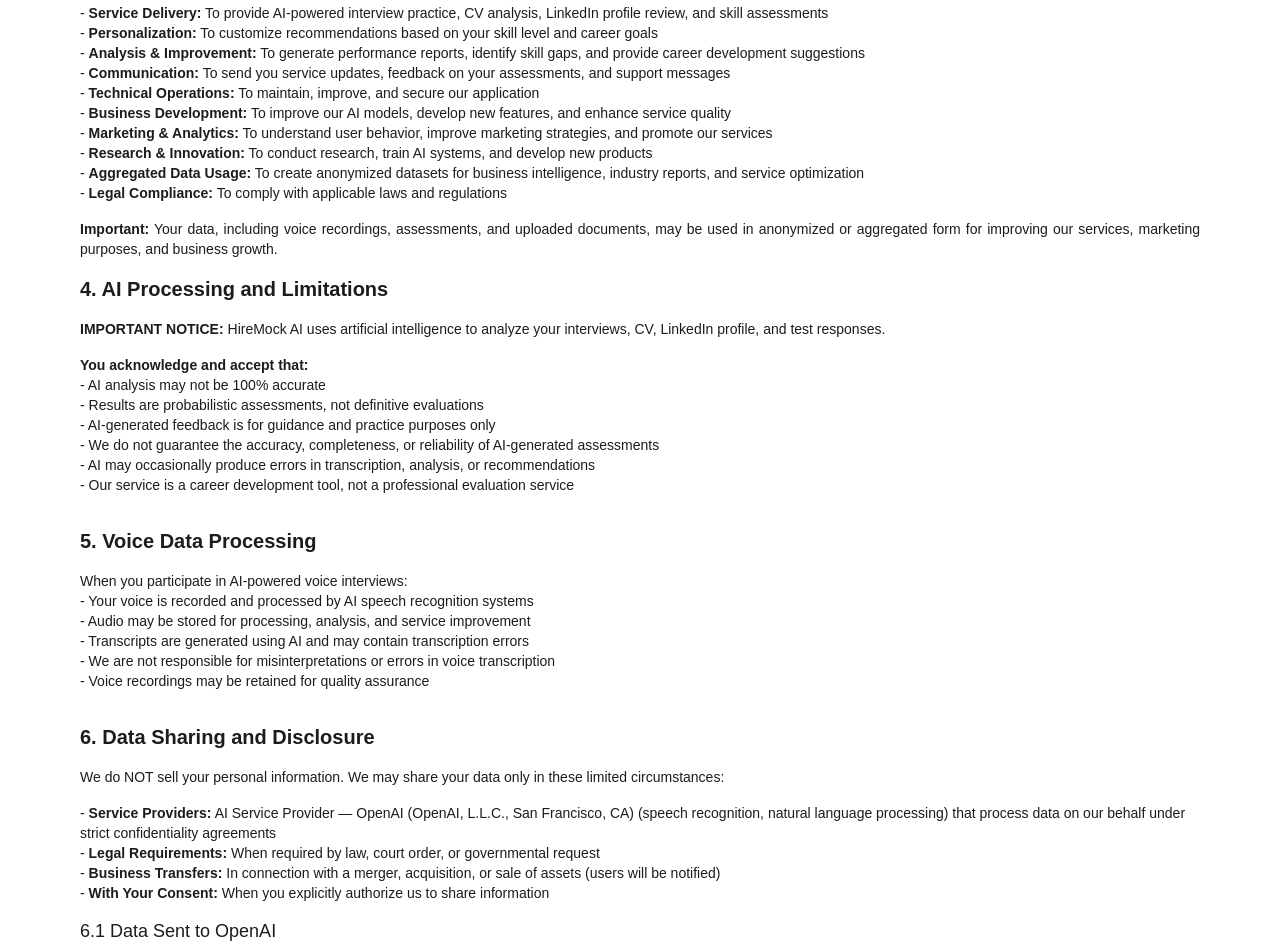
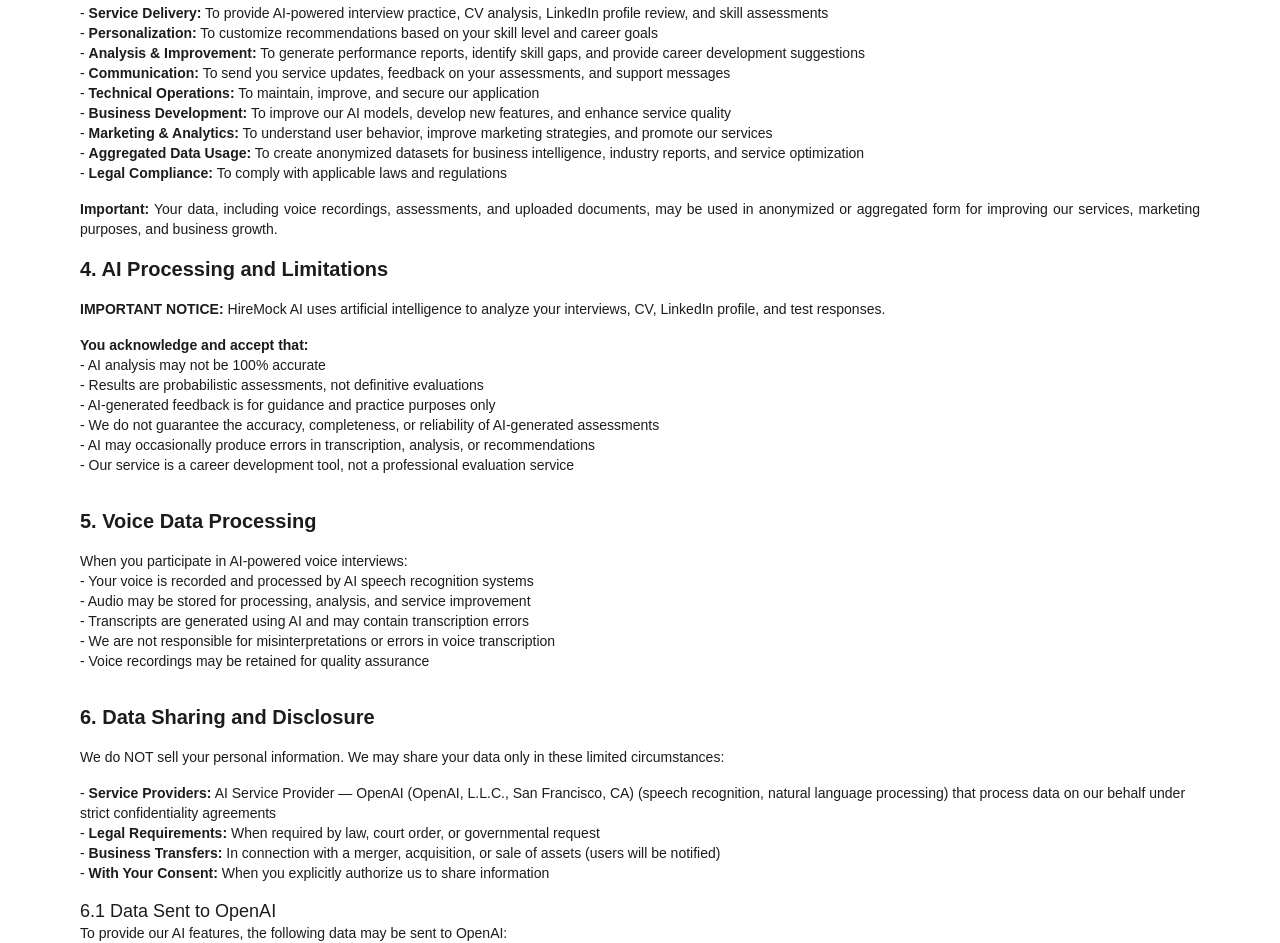
Before and after one commit to thenihadismayilov/HireMockAIPrivacyPolicy, a plain HTML site: page index.html in a window 1280 px wide. Shown: the part 797-1740 px from the top of the page. Drawn offline with Linux system fonts and the light colour scheme.

Commit message:
Update index.html

```diff
--- a/index.html
+++ b/index.html
@@ -283,10 +283,6 @@
             marketing strategies, and promote our services
           </li>
           <li>
-            - <b>Research & Innovation:</b> To conduct research, train AI systems,
-            and develop new products
-          </li>
-          <li>
             - <b>Aggregated Data Usage:</b> To create anonymized datasets for
             business intelligence, industry reports, and service optimization
           </li>
```
